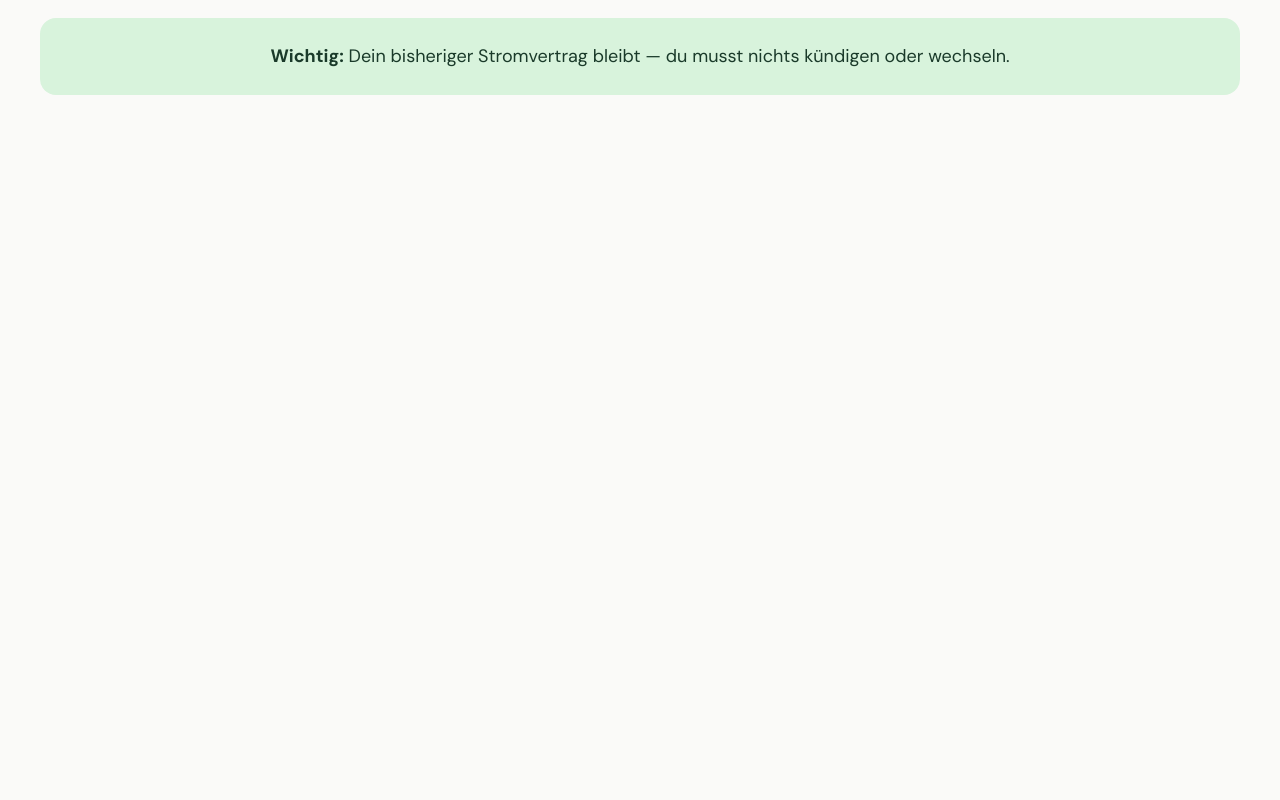
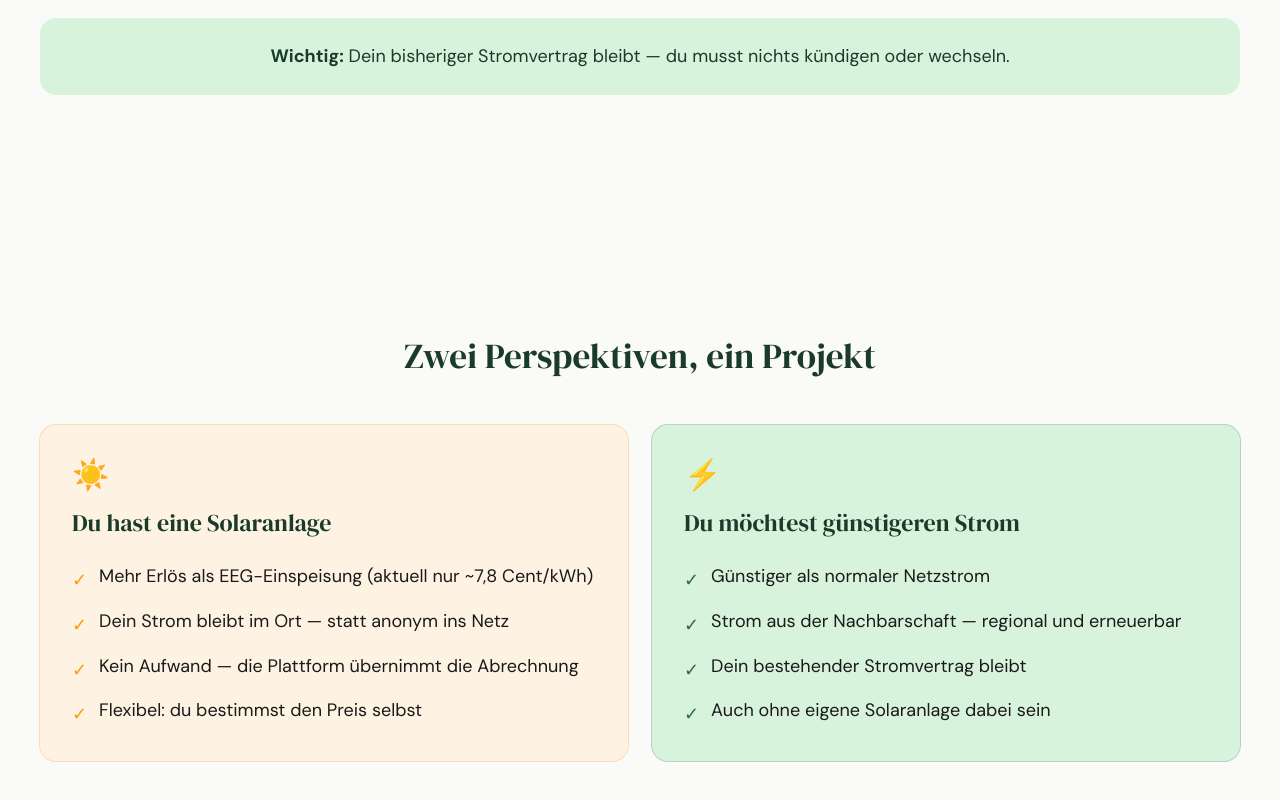
Before and after one commit to sushi86/energysharing_landingpage, a Next.js app: page / in a window 1280 px wide. Shown: the part 1692-2492 px from the top of the page. Before the commit the page ends 1907 px from the top, so only its background shows below. Built offline with nearby package versions, Linux system fonts and the light colour scheme.

Commit message:
feat: BenefitsSection with two benefit cards

```diff
--- a/app/page.tsx
+++ b/app/page.tsx
@@ -1,11 +1,13 @@
 import { HeroSection } from "@/components/sections/HeroSection";
 import { ExplainerSection } from "@/components/sections/ExplainerSection";
+import { BenefitsSection } from "@/components/sections/BenefitsSection";
 
 export default function Home() {
   return (
     <main>
       <HeroSection />
       <ExplainerSection />
+      <BenefitsSection />
     </main>
   );
 }
--- /dev/null
+++ b/components/sections/BenefitsSection.tsx
@@ -0,0 +1,59 @@
+import { SectionReveal } from "@/components/ui/SectionReveal";
+
+const PRODUCER_BENEFITS = [
+  "Mehr Erlös als EEG-Einspeisung (aktuell nur ~7,8 Cent/kWh)",
+  "Dein Strom bleibt im Ort — statt anonym ins Netz",
+  "Kein Aufwand — die Plattform übernimmt die Abrechnung",
+  "Flexibel: du bestimmst den Preis selbst",
+];
+
+const CONSUMER_BENEFITS = [
+  "Günstiger als normaler Netzstrom",
+  "Strom aus der Nachbarschaft — regional und erneuerbar",
+  "Dein bestehender Stromvertrag bleibt",
+  "Auch ohne eigene Solaranlage dabei sein",
+];
+
+export function BenefitsSection() {
+  return (
+    <section id="vorteile" className="bg-bg px-6 py-16 md:py-30">
+      <div className="mx-auto max-w-content">
+        <SectionReveal>
+          <h2 className="text-center">Zwei Perspektiven, ein Projekt</h2>
+        </SectionReveal>
+
+        <div className="mt-12 grid gap-6 md:grid-cols-2">
+          <SectionReveal delay={0.1}>
+            <div className="h-full rounded-2xl bg-sun-light p-8 ring-1 ring-sun/30">
+              <div className="mb-4 text-3xl" aria-hidden>☀️</div>
+              <h3 className="font-serif">Du hast eine Solaranlage</h3>
+              <ul className="mt-6 space-y-3">
+                {PRODUCER_BENEFITS.map((b) => (
+                  <li key={b} className="flex items-start gap-3">
+                    <span aria-hidden className="mt-1 text-sun">✓</span>
+                    <span>{b}</span>
+                  </li>
+                ))}
+              </ul>
+            </div>
+          </SectionReveal>
+
+          <SectionReveal delay={0.2}>
+            <div className="h-full rounded-2xl bg-primary-pale p-8 ring-1 ring-primary/30">
+              <div className="mb-4 text-3xl" aria-hidden>⚡</div>
+              <h3 className="font-serif">Du möchtest günstigeren Strom</h3>
+              <ul className="mt-6 space-y-3">
+                {CONSUMER_BENEFITS.map((b) => (
+                  <li key={b} className="flex items-start gap-3">
+                    <span aria-hidden className="mt-1 text-primary">✓</span>
+                    <span>{b}</span>
+                  </li>
+                ))}
+              </ul>
+            </div>
+          </SectionReveal>
+        </div>
+      </div>
+    </section>
+  );
+}
```
